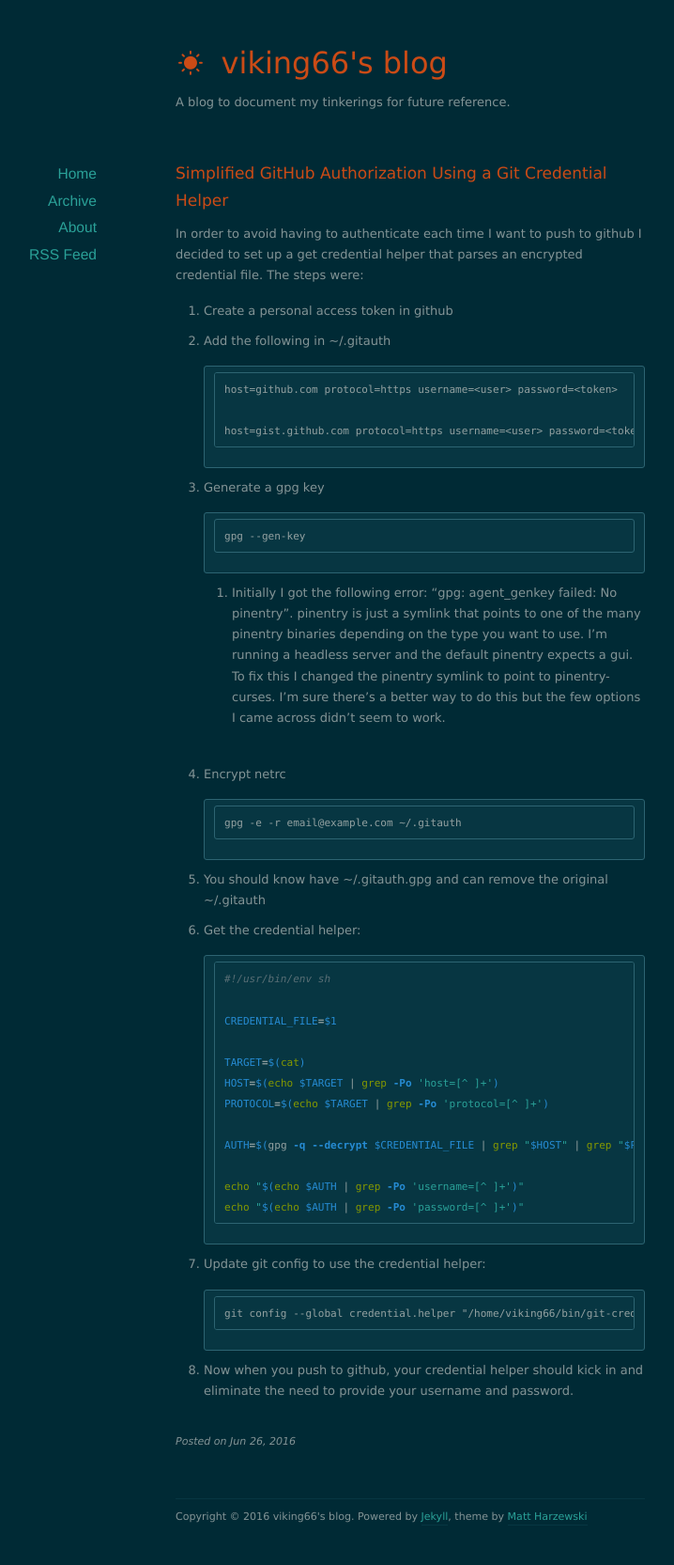
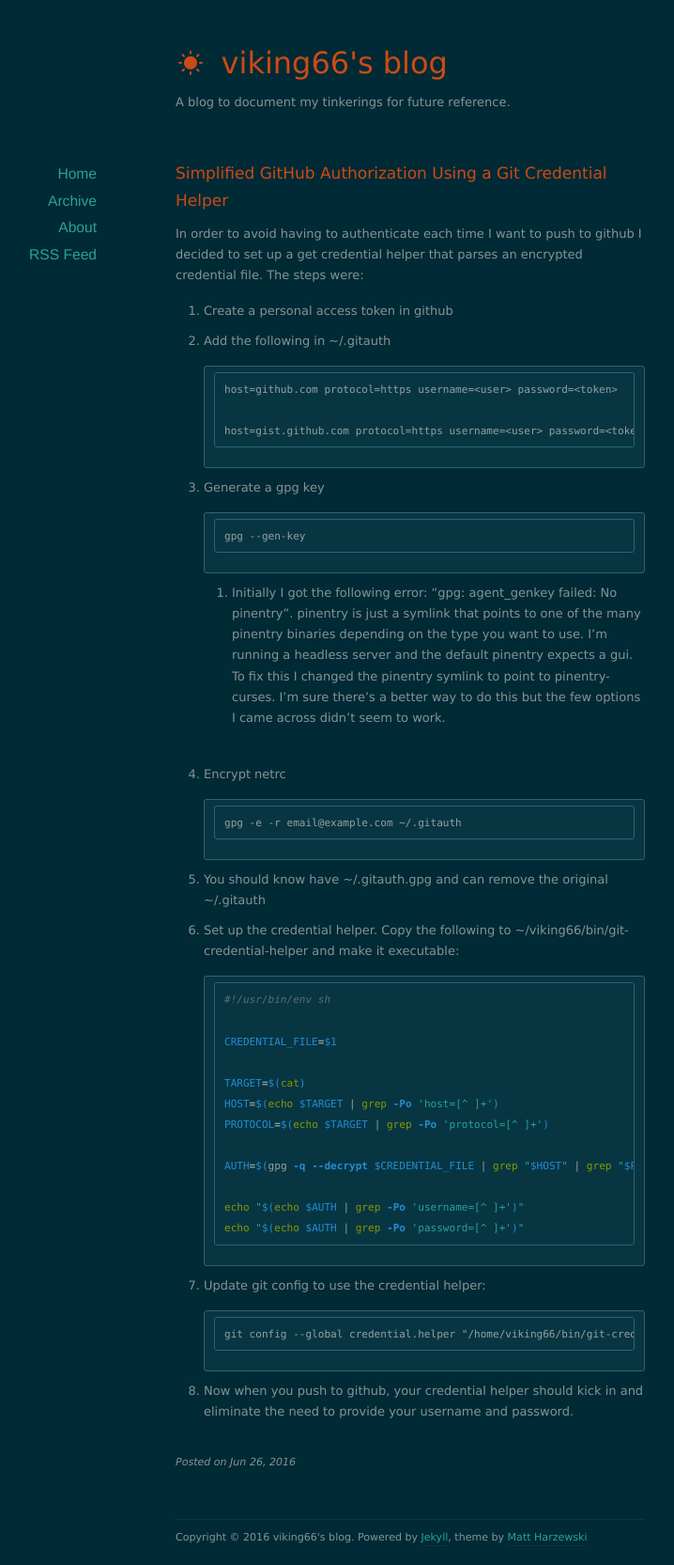
Before and after one commit to viking66/viking66.github.io, a Jekyll site: the page built from _posts/2016-06-26-simplified-github-authorization-using-a-get-credential-helper.md, in a window 1280 px wide. Shown: the whole page at 94% size, without its empty margins (203-921 px from the left). Built offline with Jekyll 4.4.1, drawn with Linux system fonts in a browser that asks for light colours; nearby versions of some CDN libraries; before the commit the page ends 1643 px from its top, so only the background shows below that.

Commit message:
Clarifying instructions for setting up the credential helper script

````diff
--- a/_posts/2016-06-26-simplified-github-authorization-using-a-get-credential-helper.md
+++ b/_posts/2016-06-26-simplified-github-authorization-using-a-get-credential-helper.md
@@ -29,7 +29,7 @@ In order to avoid having to authenticate each time I want to push to github I de
    gpg -e -r email@example.com ~/.gitauth
    ```
 5. You should know have ~/.gitauth.gpg and can remove the original ~/.gitauth
-6. Get the credential helper:
+6. Set up the credential helper. Copy the following to ~/viking66/bin/git-credential-helper and make it executable:
 
    ```bash
    #!/usr/bin/env sh
````
